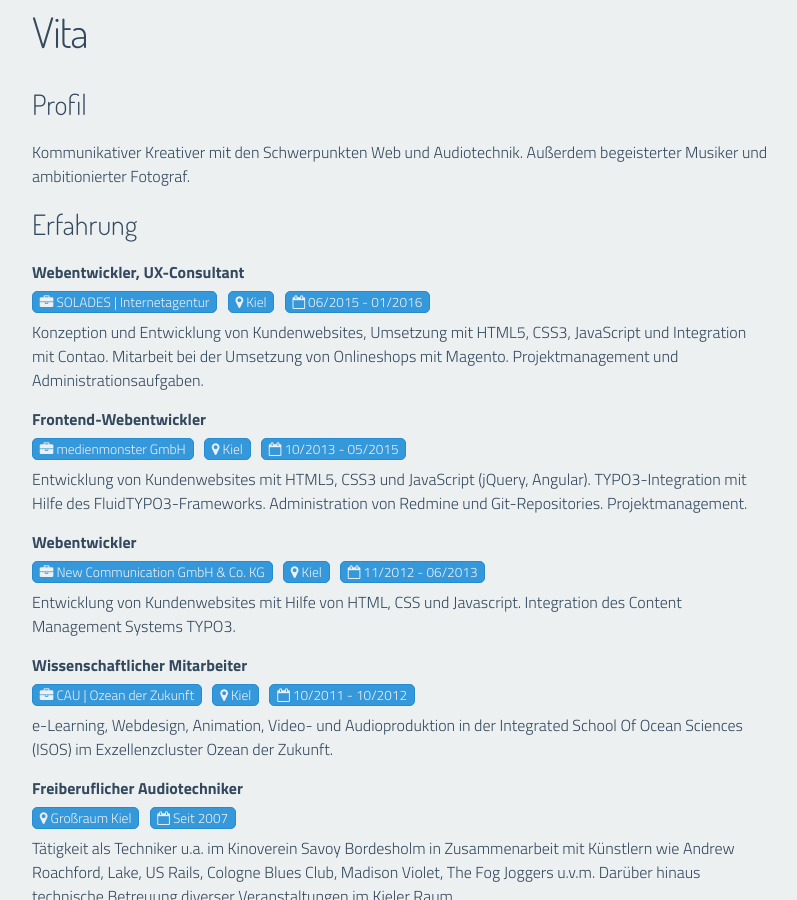
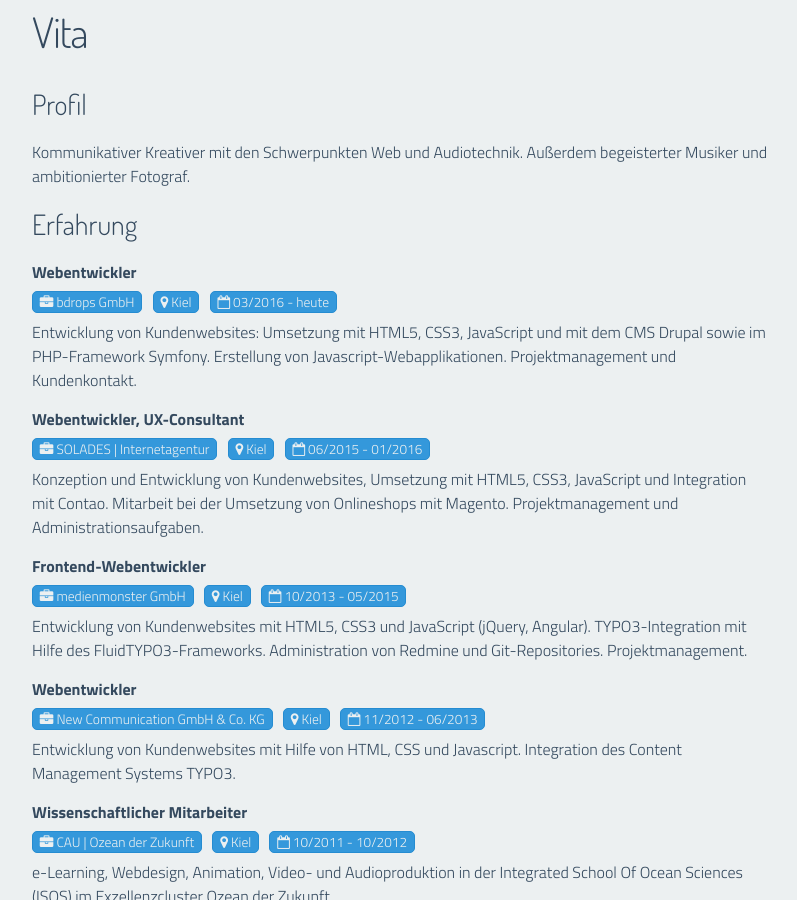
Before and after one commit to entepe85/nilsbutenschoen.de, a Jekyll site: the page built from vita/vita.html, in a window 1280 px wide and 900 px high, scrolled down 426 px. Shown: the whole window, without its empty margins (238-1035 px from the left). Built offline with Jekyll 4.4.1, drawn with Linux system fonts in a browser that asks for light colours; nearby versions of some CDN libraries.

Commit message:
Update homepage and vita.

```diff
--- a/index.html
+++ b/index.html
@@ -26,7 +26,7 @@ layout: default
             <span class="drop-cap">G</span>estatten: Codecat, Pixeljunkie und begeisterter Musiker. Außerdem interessiere ich mich unter anderem für Fotografie, Audiotechnik und Videospiele. Auch ist mir der gelegentliche sprichwörtliche Blick über den Tellerrand wichtig, um inspiriert zu bleiben.
         </p>
         <p>
-            Beruflich beschäftige ich mich zur Zeit mit Webentwicklung und -design und war zuletzt bei der Kieler Agentur SOLADES angestellt. Alles weitere zu meinem beruflichen Werdegang findet ihr in meiner <a href="/vita/">Vita</a>.
+            Beruflich beschäftige ich mich zur Zeit mit Webentwicklung und -design und bin zur Zeit bei der Kieler Agentur <a href="http://www.bdrops.de" alt="bdrops GmbH" target="_blank" rel="noopener">bdrops GmbH</a> angestellt. Alles weitere zu meinem beruflichen Werdegang findet ihr in meiner <a href="/vita/">Vita</a>.
         </p>
     </div>
     <div class="row">
--- a/vita/vita.html
+++ b/vita/vita.html
@@ -9,6 +9,14 @@ permalink: /vita/
     <p>Kommunikativer Kreativer mit den Schwerpunkten Web und Audiotechnik. Außerdem begeisterter Musiker und ambitionierter Fotograf.</p>
 
     <h2>Erfahrung</h2>
+    <p>
+        <strong>Webentwickler</strong><br>
+        <span class="vita-label"><i class="fa fa-briefcase"></i> bdrops GmbH</span>
+        <span class="vita-label"><i class="fa fa-map-marker"></i> Kiel</span>
+        <span class="vita-label"><i class="fa fa-calendar-o"></i> 03/2016 - heute</span><br>
+        Entwicklung von Kundenwebsites: Umsetzung mit HTML5, CSS3, JavaScript und mit dem CMS Drupal sowie im PHP-Framework Symfony. Erstellung von Javascript-Webapplikationen. Projektmanagement und Kundenkontakt.
+    </p>
+
     <p>
         <strong>Webentwickler, UX-Consultant</strong><br>
         <span class="vita-label"><i class="fa fa-briefcase"></i> SOLADES | Internetagentur</span>
```
